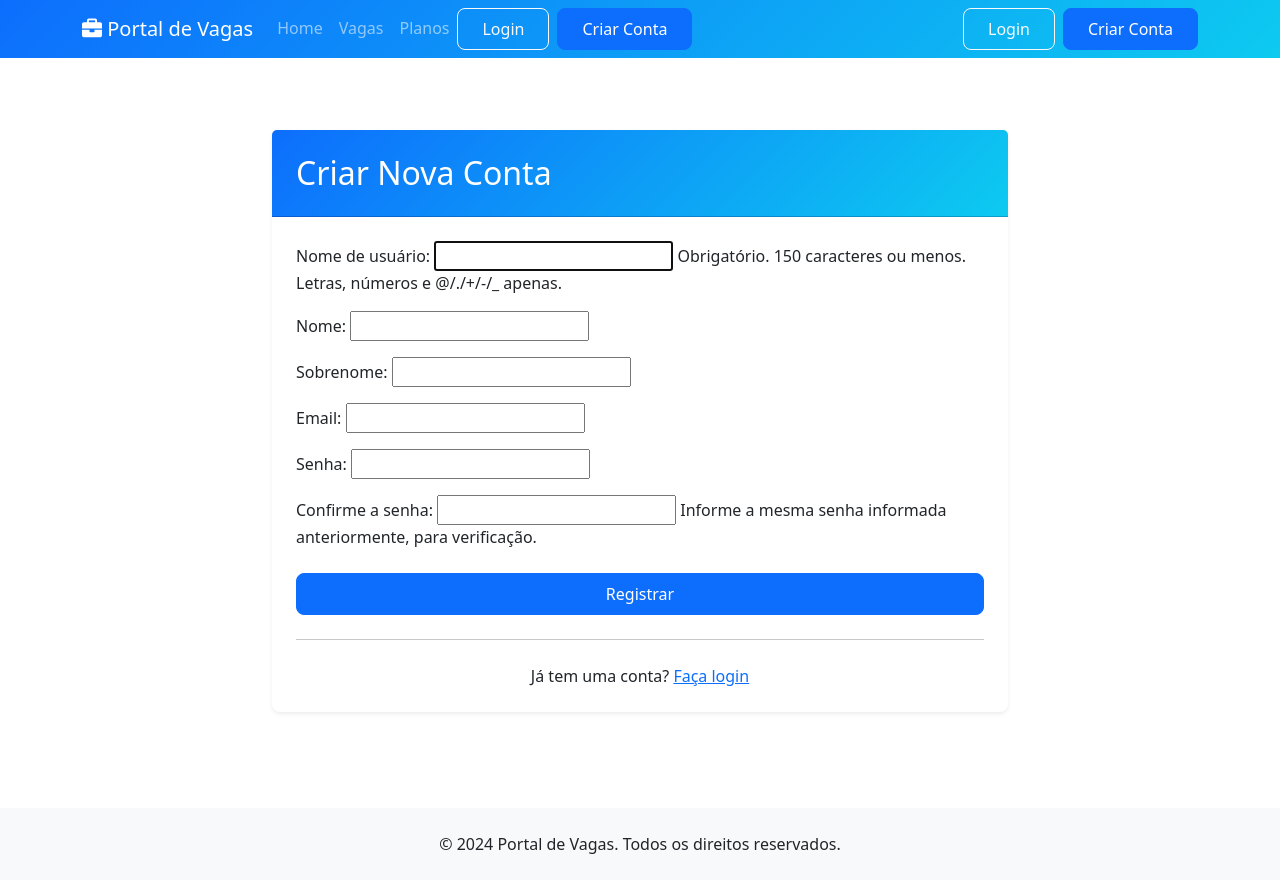
After one commit to felipersd8/portal_vagas, a Django app: page /register/ in a window 1280 px wide. The commit adds this page. Run offline with Django 5.2, Linux system fonts and the light colour scheme; some libraries are stand-ins or nearby versions.

Commit message:
Adicionado botões de registro na navbar e seção hero na home

```diff
--- a/jobportal/urls.py
+++ b/jobportal/urls.py
@@ -1,6 +1,7 @@
 from django.contrib import admin
 from django.urls import path, include
 from django.contrib.auth import views as auth_views
+from jobs import views
 
 urlpatterns = [
     path('admin/', admin.site.urls),
@@ -10,4 +11,5 @@ urlpatterns = [
     path('login/', auth_views.LoginView.as_view(template_name='registration/login.html'), name='login'),
     path('logout/', auth_views.LogoutView.as_view(next_page='home'), name='logout'),
     path('', include('django.contrib.auth.urls')),
+    path('register/', views.register, name='register'),
 ]
--- a/jobs/forms.py
+++ b/jobs/forms.py
@@ -1,5 +1,7 @@
 from django import forms
 from .models import Job, User, Profile
+from django.contrib.auth.forms import UserCreationForm
+from django.contrib.auth.models import User
 
 class JobSearchForm(forms.Form):
     ORDEM_CHOICES = (
@@ -74,3 +76,18 @@ class ProfileForm(forms.ModelForm):
             'github': forms.URLInput(attrs={'class': 'form-control'}),
             'portfolio': forms.URLInput(attrs={'class': 'form-control'}),
         }
+
+class UserRegistrationForm(UserCreationForm):
+    email = forms.EmailField(required=True)
+    first_name = forms.CharField(max_length=30, required=True, label='Nome')
+    last_name = forms.CharField(max_length=30, required=True, label='Sobrenome')
+
+    class Meta:
+        model = User
+        fields = ['username', 'first_name', 'last_name', 'email', 'password1', 'password2']
+
+    def __init__(self, *args, **kwargs):
+        super().__init__(*args, **kwargs)
+        self.fields['username'].label = 'Nome de usuário'
+        self.fields['password1'].label = 'Senha'
+        self.fields['password2'].label = 'Confirme a senha'
--- /dev/null
+++ b/jobs/templates/jobs/register.html
@@ -0,0 +1,29 @@
+{% extends 'base.html' %}
+{% load crispy_forms_tags %}
+
+{% block content %}
+<div class="container py-5">
+    <div class="row justify-content-center">
+        <div class="col-md-8">
+            <div class="card shadow-sm border-0 rounded-3">
+                <div class="card-header bg-primary bg-gradient text-white p-4">
+                    <h2 class="card-title mb-0">Criar Nova Conta</h2>
+                </div>
+                <div class="card-body p-4">
+                    <form method="POST">
+                        {% csrf_token %}
+                        {{ form|crispy }}
+                        <div class="d-grid gap-2 mt-4">
+                            <button class="btn btn-primary" type="submit">Registrar</button>
+                        </div>
+                    </form>
+                    <hr class="my-4">
+                    <div class="text-center">
+                        <p class="mb-0">Já tem uma conta? <a href="{% url 'login' %}" class="text-primary">Faça login</a></p>
+                    </div>
+                </div>
+            </div>
+        </div>
+    </div>
+</div>
+{% endblock %}
--- a/jobs/views.py
+++ b/jobs/views.py
@@ -1,7 +1,7 @@
 from django.shortcuts import render, get_object_or_404, redirect
 from django.db.models import Q, Count
 from .models import Job, Profile, Plano, Assinatura, Pagamento
-from .forms import JobSearchForm, UserForm, ProfileForm
+from .forms import JobSearchForm, UserForm, ProfileForm, UserRegistrationForm
 from django.contrib.auth.decorators import login_required
 from django.contrib import messages
 from django.utils import timezone
@@ -280,3 +280,15 @@ def toggle_auto_renewal(request):
         )
 
     return redirect('subscription_settings')
+
+def register(request):
+    if request.method == 'POST':
+        form = UserRegistrationForm(request.POST)
+        if form.is_valid():
+            form.save()
+            username = form.cleaned_data.get('username')
+            messages.success(request, f'Conta criada com sucesso! Agora você pode fazer login.')
+            return redirect('login')
+    else:
+        form = UserRegistrationForm()
+    return render(request, 'jobs/register.html', {'form': form})
--- a/templates/base.html
+++ b/templates/base.html
@@ -33,7 +33,10 @@
                 <span class="navbar-toggler-icon"></span>
             </button>
             <div class="collapse navbar-collapse" id="navbarNav">
-                <ul class="navbar-nav ms-auto">
+                <ul class="navbar-nav me-auto">
+                    <li class="nav-item">
+                        <a class="nav-link" href="{% url 'home' %}">Home</a>
+                    </li>
                     <li class="nav-item">
                         <a class="nav-link" href="{% url 'job_list' %}">Vagas</a>
                     </li>
@@ -57,10 +60,22 @@
                         </li>
                     {% else %}
                         <li class="nav-item">
-                            <a class="nav-link" href="{% url 'login' %}">Entrar</a>
+                            <a class="btn btn-outline-light me-2" href="{% url 'login' %}">Login</a>
+                        </li>
+                        <li class="nav-item">
+                            <a class="btn btn-primary" href="{% url 'register' %}">Criar Conta</a>
                         </li>
                     {% endif %}
                 </ul>
+                <div class="navbar-nav">
+                    {% if user.is_authenticated %}
+                        <a class="nav-link" href="{% url 'profile' %}">Minha Conta</a>
+                        <a class="nav-link" href="{% url 'logout' %}">Sair</a>
+                    {% else %}
+                        <a class="btn btn-outline-light me-2" href="{% url 'login' %}">Login</a>
+                        <a class="btn btn-primary" href="{% url 'register' %}">Criar Conta</a>
+                    {% endif %}
+                </div>
             </div>
         </div>
     </nav>
```
Also changed, not shown: jobs/templates/jobs/home.html (+10 -14 lines), static/css/style.css (added, +24 -0 lines).
